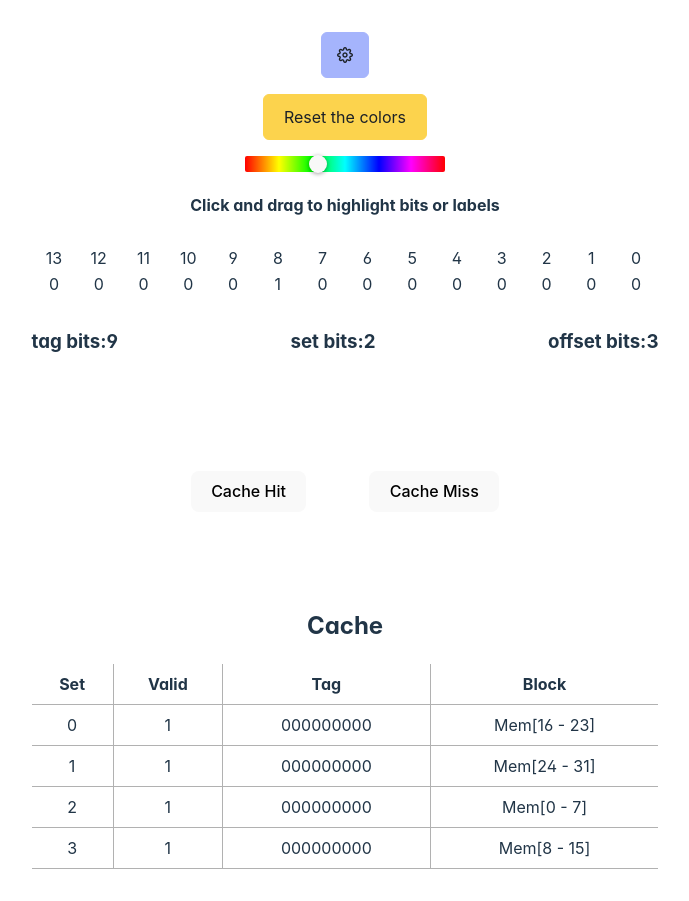
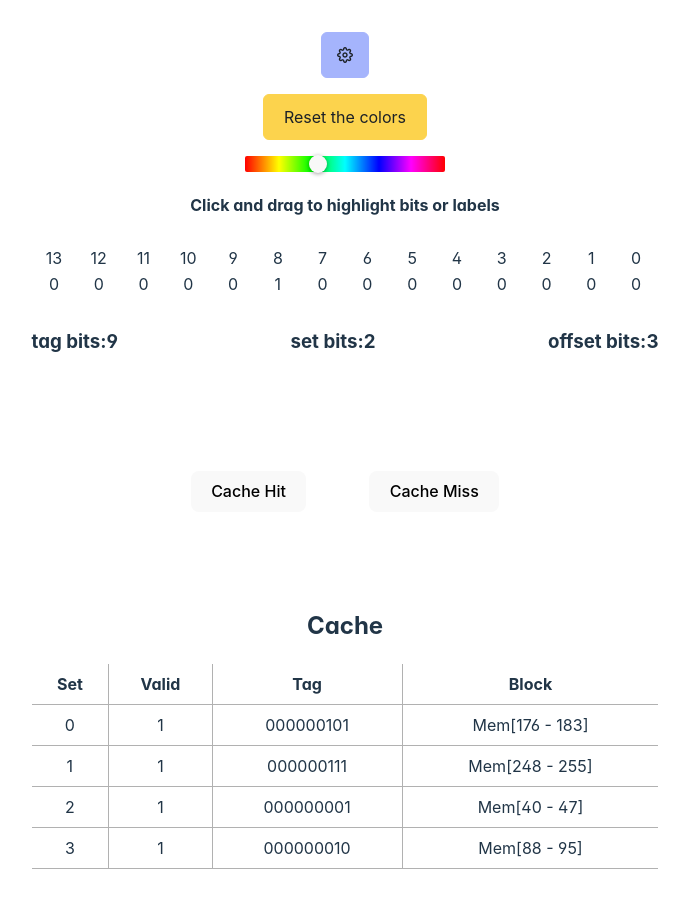
Before and after one commit to MahmoodSeoud/cache-hit-miss, a React (Vite) app: page / in a window 1280 px wide. Shown: the whole page, without its empty margins (295-984 px from the left). Built offline with nearby package versions, Linux system fonts and the light colour scheme.

Commit message:
unique tag

```diff
--- a/src/App.tsx
+++ b/src/App.tsx
@@ -117,6 +117,7 @@ function App() {
 
   const [cacheShouldBeCold, setCacheShouldBeCold] = useState<boolean>(false);
   const [cache, setCache] = useState<Cache>(initEmptyCache(NUMSETS, BLOCKSIZE, LINESPERSET));
+  const totalCacheSize: number = cache.numSets * cache.linesPerSet * cache.blockSize;
 
   const blockOffset: number = Math.log2(cache.blockSize);
   const setIndex: number = Math.log2(cache.numSets);
@@ -141,17 +142,10 @@ function App() {
   }, [addressBitWidth, maxAddress])
 
   useEffect(() => {
-    const totalCacheSize: number = cache.numSets * cache.linesPerSet * cache.blockSize;
-    if (maxAddress / cache.blockSize > totalCacheSize) {
-      for (let k = 0; k < maxAddress; k += cache.blockSize) {
-        availbeAddresses.push(k);
-        allAddresses.push(k);
-      }
-    } else {
-      for (let k = 0; k < totalCacheSize; k += cache.blockSize) {
-        availbeAddresses.push(k);
-        allAddresses.push(k);
-      }
+    const maximum: number = Math.max(maxAddress, totalCacheSize);
+    for (let k = 0; k < maximum; k += cache.blockSize) {
+      availbeAddresses.push(k);
+      allAddresses.push(k);
     }
 
 
@@ -248,10 +242,11 @@ function App() {
         lines: [],
       };
 
+      const knownTagsInSet: { tagBits: string, valid: Bit }[] = [];
+
       for (let j = 0; j < linesPerSet; j++) {
-        const randomIndex = Math.floor(Math.random() * availbeAddresses.length);
+        let randomIndex = Math.floor(Math.random() * availbeAddresses.length);
         const aValidCacheAddress: number = availbeAddresses[randomIndex];
-        availbeAddresses.splice(randomIndex, 1); // Remove the used address from the array
 
         let address_: number = aValidCacheAddress;
         let addressInBits_: string = address_.toString(2).padStart(addressBitWidth, '0');
@@ -260,7 +255,25 @@ function App() {
         let valid_: Bit = 1;
         let tag_: number = Number('0b' + tagBits_);
         let blockSizeStr_: string = `Mem[${address_} - ${address_ + blockSize - 1}]`;
+        const existingTag = knownTagsInSet.find(tag => tag.tagBits === tagBits_);
+        if (existingTag) {
+          let newTagBits: string;
+          do {
+            randomIndex = Math.floor(Math.random() * availbeAddresses.length);
+            const aValidCacheAddress: number = availbeAddresses[randomIndex];
+            address_ = aValidCacheAddress;
+            addressInBits_ = address_.toString(2).padStart(addressBitWidth, '0');
+            newTagBits = addressInBits_.slice(0, -(Math.log2(blockSize) + Math.log2(numSets)));
+          } while (knownTagsInSet.some(tag => tag.tagBits === newTagBits));
+          tagBits_ = newTagBits;
+          tag_ = Number('0b' + tagBits_);
+          blockSizeStr_ = `Mem[${address_} - ${address_ + blockSize - 1}]`;
+        }
 
+        knownTagsInSet.push({ tagBits: tagBits_, valid: valid_ });
+
+
+        availbeAddresses.splice(randomIndex, 1); // Remove the used address from the array
         const block: CacheBlock = {
           tag: tag_,
           valid: valid_,
@@ -268,6 +281,7 @@ function App() {
           blockSizeStr: blockSizeStr_,
         };
         set.lines.push(block);
+        console.log("knwon  ", knownTagsInSet)
       }
       cache.sets.push(set);
     }
@@ -346,7 +360,8 @@ function App() {
 
     // Create a new array that only includes addresses not in cache.sets
     const arr = []
-    for (let k = 0; k < maxAddress; k += cache.blockSize) {
+    const maximum: number = Math.max(maxAddress, totalCacheSize);
+    for (let k = 0; k < maximum; k += cache.blockSize) {
       arr.push(k);
     }
 
```
